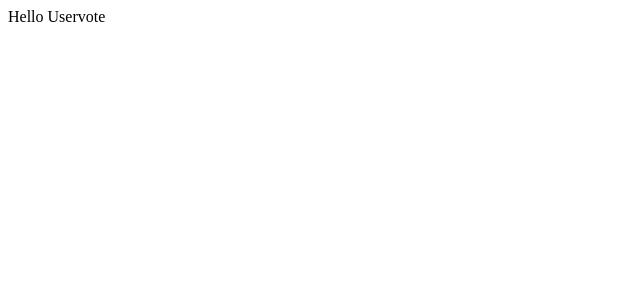
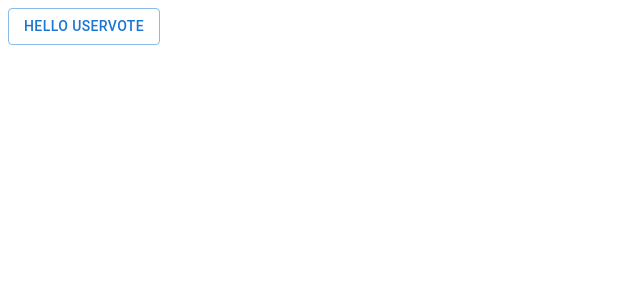
Before and after one commit to EthanBonsignori/uservote-node, a React (Vite) app: page / in a window 1280 px wide. Shown: the top 300 px of the page, without its empty margins (0-640 px from the left). Built offline with nearby package versions, Linux system fonts and the light colour scheme.

Commit message:
init Mui, test css

```diff
--- a/package.json
+++ b/package.json
@@ -12,6 +12,9 @@
     "preview": "vite preview"
   },
   "dependencies": {
+    "@emotion/react": "^11.11.3",
+    "@emotion/styled": "^11.11.0",
+    "@mui/material": "^5.15.7",
     "react": "^18.2.0",
     "react-dom": "^18.2.0"
   },
--- a/src/App.css
+++ b/src/App.css
@@ -0,0 +1,3 @@
+.TestClass {
+  color: red;
+}
--- a/src/App.tsx
+++ b/src/App.tsx
@@ -1,7 +1,13 @@
 import { FC } from "react";
+import Button from "@mui/material/Button";
+import "./App.css";
 
 const App: FC = () => {
-  return <div>Hello Uservote</div>;
+  return (
+    <Button variant="outlined" className="TestClass">
+      Hello Uservote
+    </Button>
+  );
 };
 
 export default App;
```
